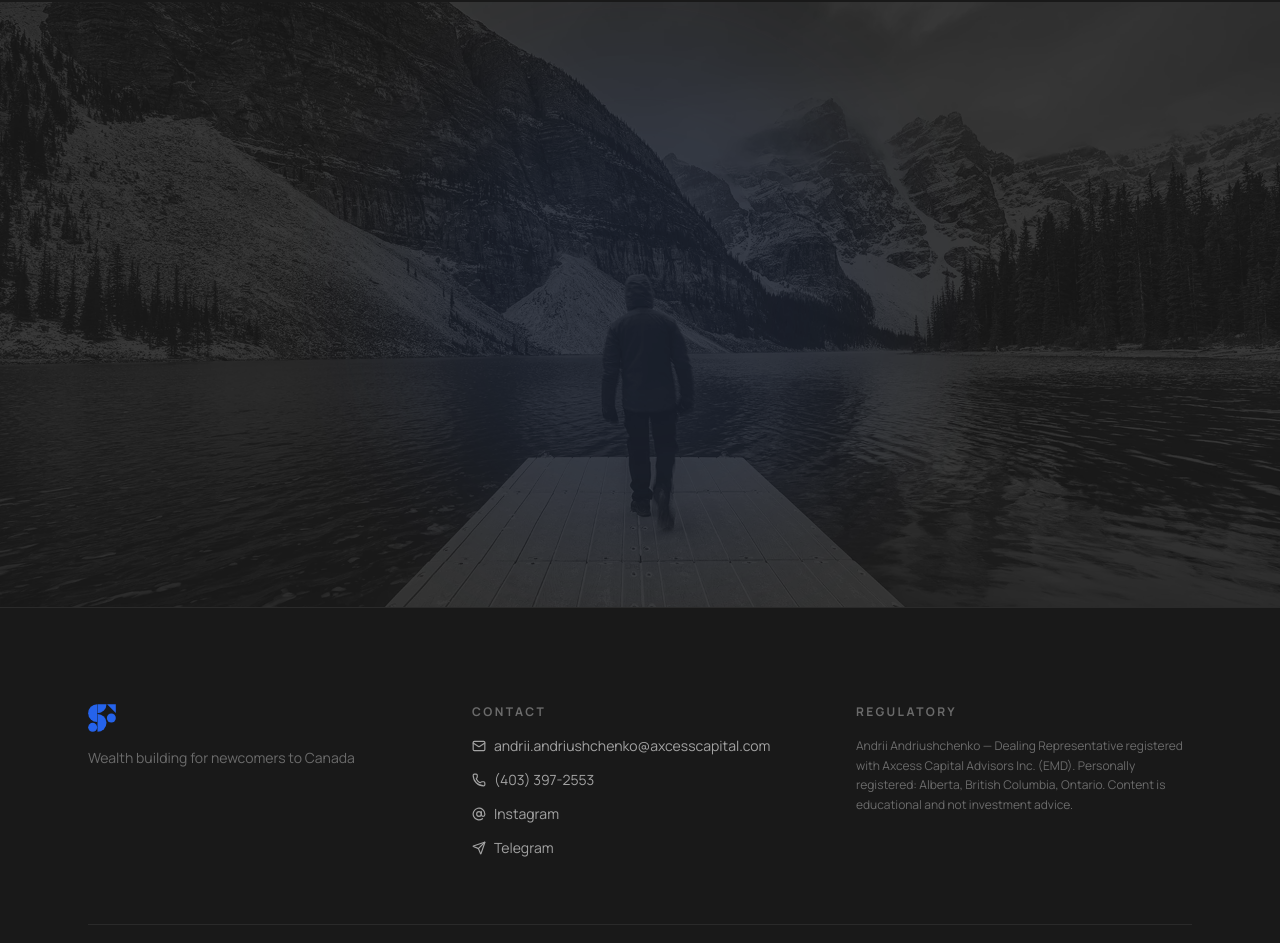
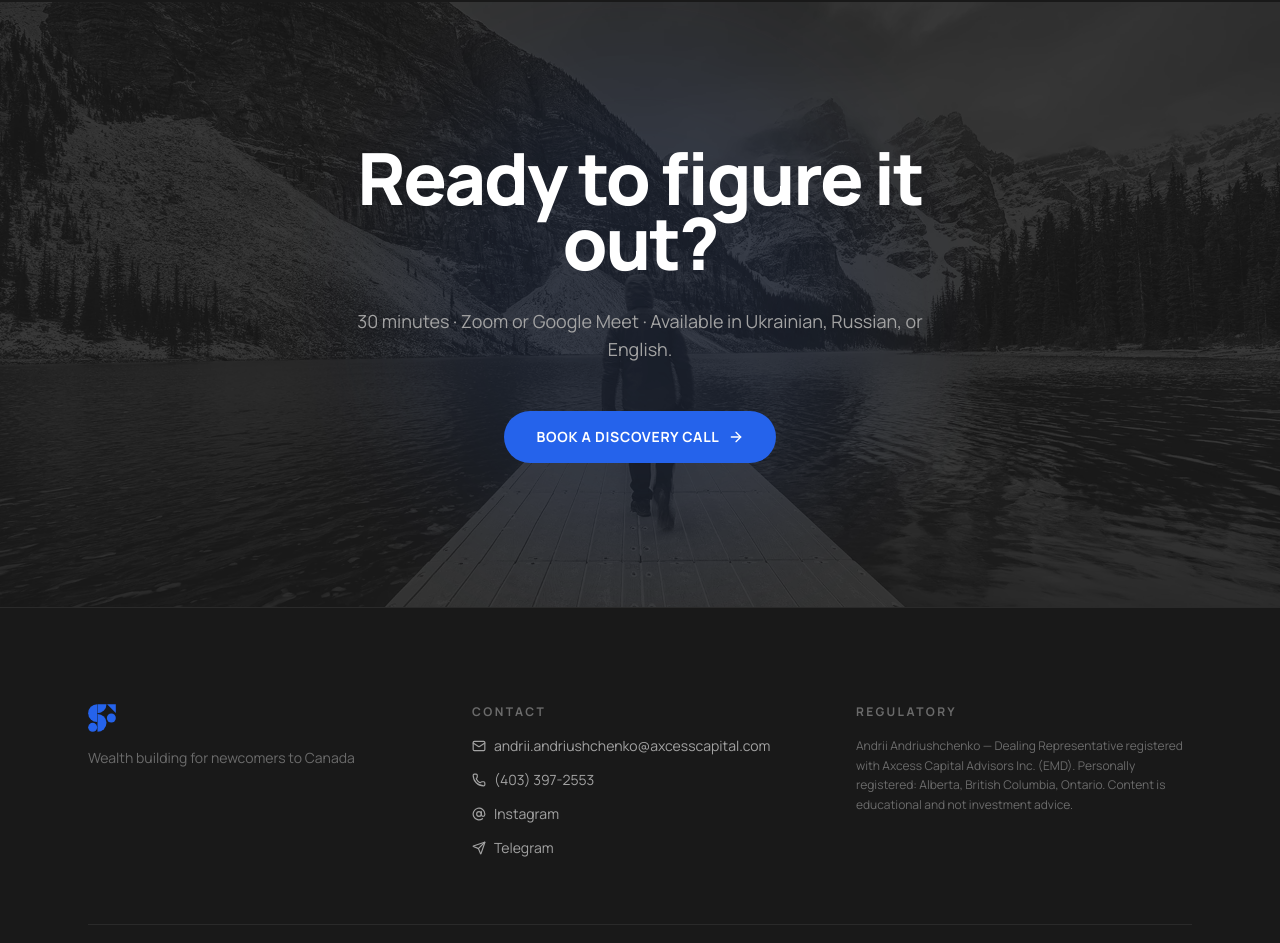
Before and after one commit to andriushchenkopartners-star/skyfort-website, a Next.js app: page / in a window 1280 px wide. Shown: the part 6326-7269 px from the top of the page. Built offline with nearby package versions, Linux system fonts and the light colour scheme.

Commit message:
fix CTA: lift text above mountains photo

```diff
--- a/app/page.js
+++ b/app/page.js
@@ -701,7 +701,7 @@ function FinalCTA({ content }) {
       <div className="pointer-events-none absolute inset-0 z-0" aria-hidden="true">
         <div className="absolute left-1/2 top-1/2 h-[500px] w-[500px] -translate-x-1/2 -translate-y-1/2 rounded-full bg-[#2563EB] opacity-[0.08] blur-3xl" />
       </div>
-      <div className="mx-auto max-w-3xl px-6 text-center">
+      <div className="relative z-10 mx-auto max-w-3xl px-6 text-center">
         <h2 className="font-display-tight text-5xl text-white md:text-7xl">
           {content.ctaTitle}
         </h2>
```
